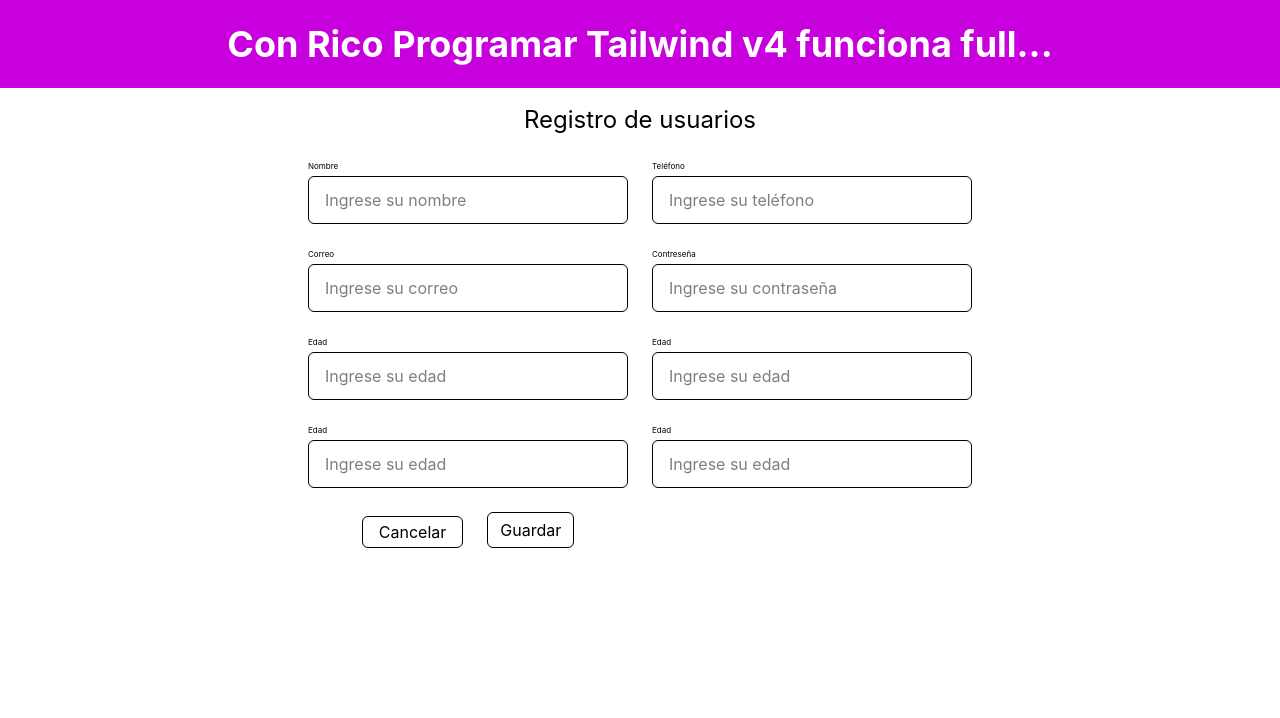
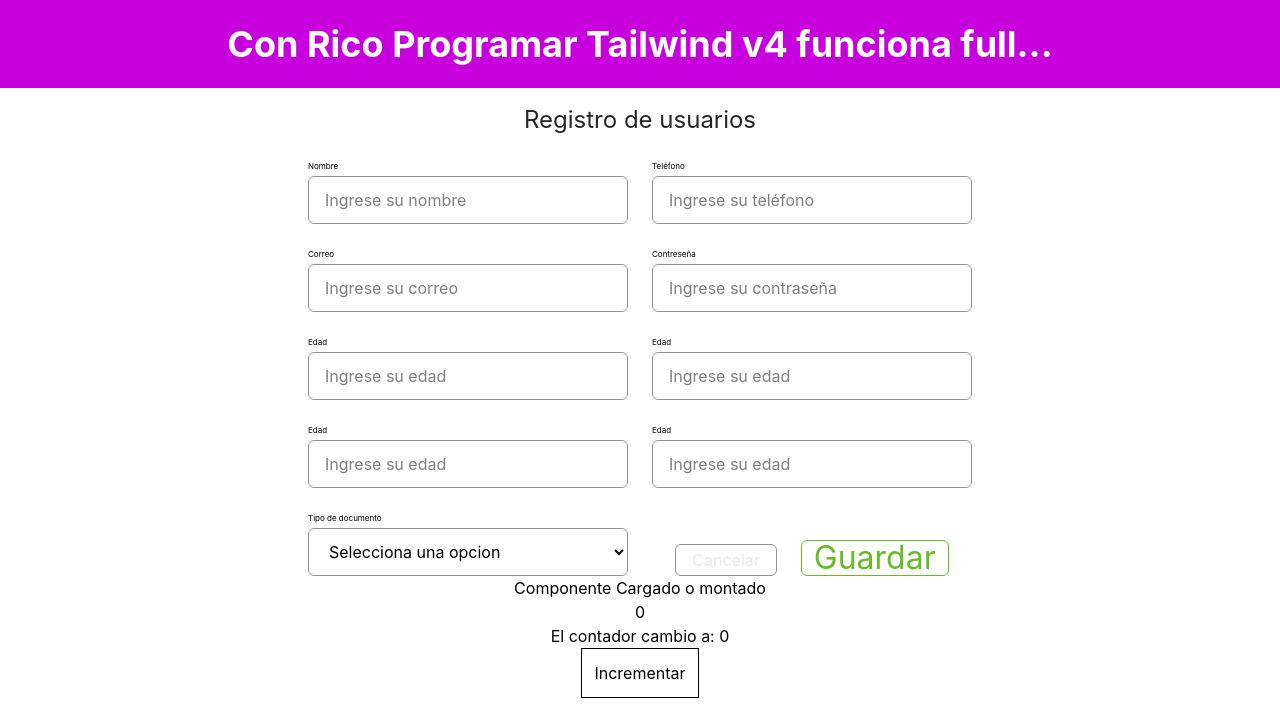
Before and after one commit to majitorios1200-collab/3147206-Proyecto-React, a React (Vite) app: page / in a window 1280 px wide. Shown: the top 718 px of the page. Built offline with nearby package versions, Linux system fonts and the light colour scheme.

Commit message:
feact(components): se creo componente select

```diff
--- /dev/null
+++ b/data/selects/documentTypes.json
@@ -0,0 +1,22 @@
+[
+    {
+        "id":"C.C",
+        "label": "Cedula de ciudadania"
+    },
+    {
+        "id":"T.I",
+        "label": "Tarjeta de identidad"
+    },
+    {
+        "id":"P.P.T",
+        "label": "Permiso por proteccion temporal"
+    },
+    {
+        "id":"P.E.P",
+        "label": "Permiso especial de permanecia"
+    },
+    {
+        "id":"C.E",
+        "label": "Cedula de extranjeria"
+    }
+]
--- /dev/null
+++ b/data/selects/usersTypes.json
@@ -0,0 +1,14 @@
+[
+    {
+        "id":"Admin",
+        "label": "Adminitrador"
+    },
+    {
+        "id":"Inst",
+        "label": "Instructor"
+    },
+    {
+        "id":"Inv",
+        "label": "Invitado"
+    }
+]
--- a/src/features/users/components/UseRegisterForm.jsx
+++ b/src/features/users/components/UseRegisterForm.jsx
@@ -1,6 +1,14 @@
-import { Input, Button } from "@/shared";
+import { useState, useEffect} from "react"
+import { Input, Button, DeleteEffect, DeleteCounter2, Select } from "@/shared";
+import { getDocumentTypes } from "@/features/users/services/selectService";
 
 export default function UserRegisterForm(){
+
+    const [documentTypes, setDocumentTypes] = useState([])
+
+    useEffect(() => {
+        getDocumentTypes().then(setDocumentTypes);
+    },[])
 
     const handleNameChange = (e) => {
         console.log("Nombre: ", e.target.value)
@@ -59,6 +67,13 @@
             type="number"
         />
 
+        <Select
+            label = "Tipo de documento"
+            name = "documentType"
+            options = {documentTypes}
+        />
+
+
       {/*Actions */}
 
         <div className="flex items-end justify-center gap-6">
@@ -75,7 +90,16 @@
             </Button>
                 </div>
             </div>
+
+
         </form>
+
+        {/* <DeleteCounter/> */}
+
+        {/*Uso del useEffect */}
+        <DeleteEffect/>
+
+        <DeleteCounter2/>
     </div>
-    )
+    );
 }
--- /dev/null
+++ b/src/features/users/services/selectService.jsx
@@ -0,0 +1,7 @@
+export async function getDocumentTypes() {
+
+    const response = await fetch("/../../data/selects/documentTypes.json");
+
+    return response.json();
+
+}
--- a/src/main.jsx
+++ b/src/main.jsx
@@ -1,6 +1,6 @@
 import { StrictMode } from 'react'
 import { createRoot } from 'react-dom/client'
-import './index.css'
+import './styles/global.css'
 import App from './app/App'
 
 createRoot(document.getElementById('root')).render(
--- a/src/shared/components/Button.jsx
+++ b/src/shared/components/Button.jsx
@@ -14,7 +14,7 @@
 }){
 
 const variants = {
-    primary: "bg- text-brand border",
+    primary: "text-brand border text-h1",
     secundary: "bg-background border border-border text-text-inverse hover:bg-surface-muted "
 };
 
--- /dev/null
+++ b/src/shared/components/DeleteCounter2.jsx
@@ -0,0 +1,25 @@
+import { useState, useEffect } from "react"
+
+export default function DeleteCounter2(){
+
+    const[count, setCount] = useState(0);
+    const[message, setMesagge] = useState("El contador no ha cambiado")
+
+    useEffect(() => {
+
+        setTimeout(() => {
+            setMesagge(`El contador cambio a: ${count}`)
+        }, 2000);
+    }, [count])
+
+    return (
+        <div>
+            <h2>{count}</h2>
+            <p>{message}</p>
+
+            <button onClick= {() => setCount(count + 1)} className="border p-3">
+                Incrementar
+            </button>
+        </div>
+    )
+}
--- /dev/null
+++ b/src/shared/components/DeleteEffect.jsx
@@ -0,0 +1,41 @@
+// import { useState, useEffect } from "react"
+
+// export default function DeleteEffect(){
+//     const [message, setMessage] = useState("Cargando...")
+
+//     useEffect(() => {
+//         setTimeout(() => {
+//             setMessage("Componente Cargado o montado")
+//         }, 2000);
+
+
+
+//     },[])
+//     return <h1>{message}</h1>
+
+// }
+//=======================================================
+//SEGUNDA ACTIVIDAD => useEffct
+//======================================================
+import { useState, useEffect } from "react"
+
+export default function DeleteEffect(){
+
+    console.log("Render");
+
+    const [message, setMessage] = useState("Cargando...")
+
+    useEffect(() => {
+
+        console.log("Efecto ejecutado");
+
+        setTimeout(() => {
+            setMessage("Componente Cargado o montado")
+        }, 2000);
+
+
+
+    },[])
+    return <h1>{message}</h1>
+
+}
--- a/src/shared/components/Select.jsx
+++ b/src/shared/components/Select.jsx
@@ -0,0 +1,44 @@
+export default function Select({
+    label,
+    name,
+    options = [],
+
+}){
+
+
+    return (
+        <div className="w-[320px]">
+
+            {label && (
+                <label className="block text-caption mb-1 text-text-secondar place-self-start">
+                    {label}
+                </label>
+            )}
+
+            <select
+                name={name}
+                className ="
+                w-full
+                h-12
+                rounded-md
+                border
+                border-border
+                px-4
+                "
+                >
+                <option value="">Selecciona una opcion</option>
+
+                {options.map((opt) => (
+
+                    <option key={opt.id} value={opt.id}>
+                        {opt.label}
+                    </option>
+                ))
+
+                }
+
+            </select>
+
+        </div>
+    )
+}
--- a/src/shared/index.js
+++ b/src/shared/index.js
@@ -1,2 +1,5 @@
 export { default as Input} from "./components/Input";
 export { default as Button} from "./components/Button";
+export { default as DeleteEffect} from "./components/DeleteEffect";
+export { default as DeleteCounter2} from "./components/DeleteCounter2";
+export { default as Select} from "./components/Select";
--- a/src/styles/global.css
+++ b/src/styles/global.css
@@ -1,4 +1,4 @@
-@import url(tokens.css);
+ @import url(tokens.css);
 @import url(semantic.css);
 @import "tailwindcss";  /*Está línea debe quedar al final para que funcione*/
 
```
Also changed, not shown: src/shared/components/DeleteCounter.jsx (added, +37 -0 lines).
